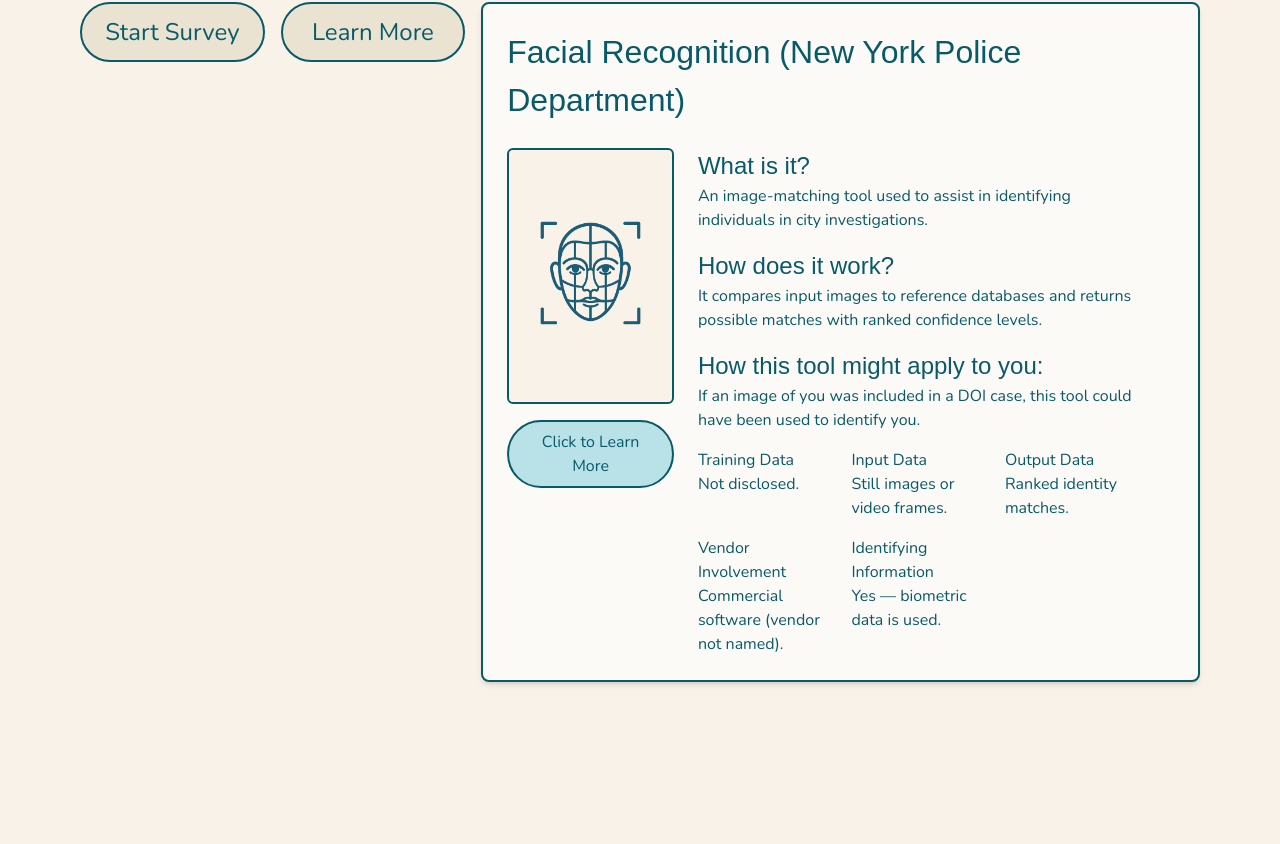
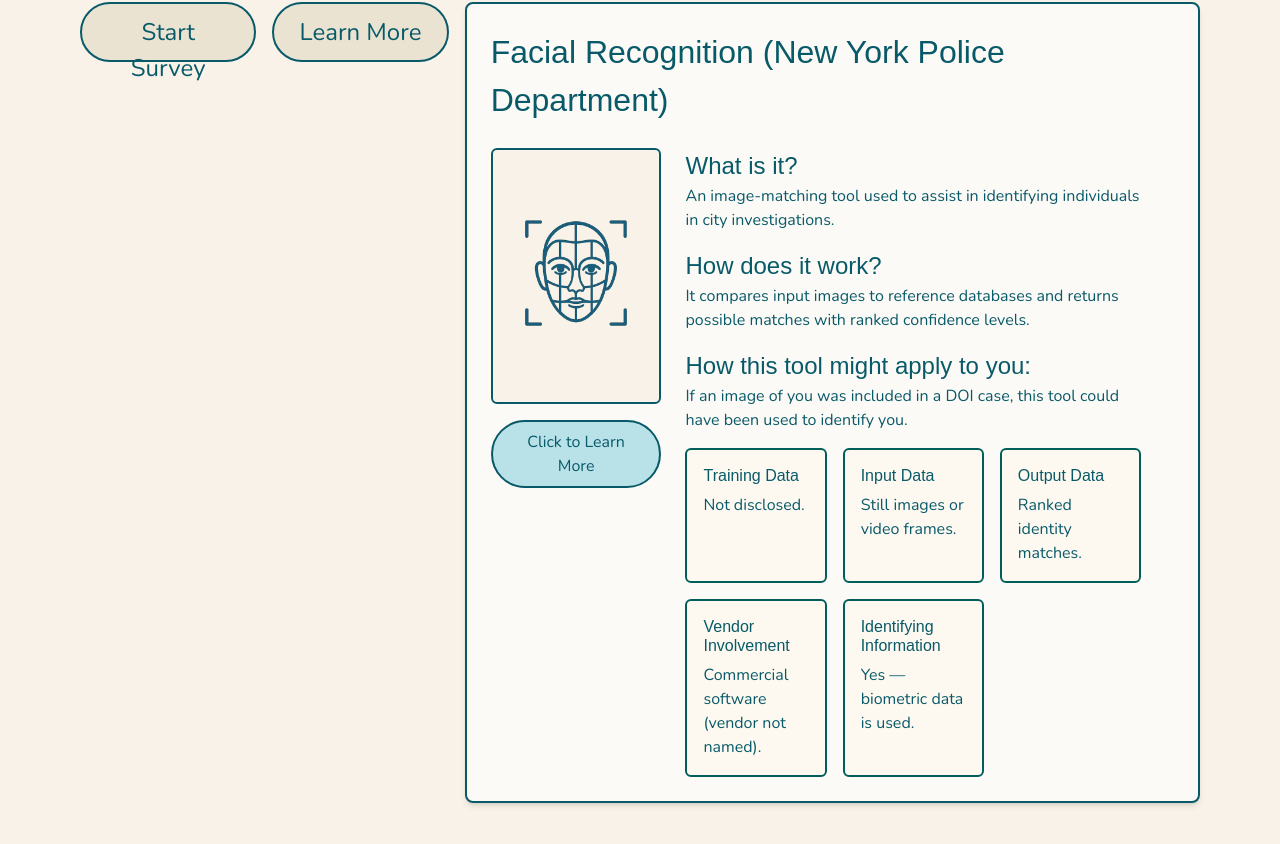
Before and after one commit to aaldayarova/nyc-algo-matcher, a Next.js app in the folder my-app/: page / in a window 1280 px wide. Shown: the part 614-1458 px from the top of the page. Before the commit the page ends 1376 px from the top, so only its background shows below. Built offline with nearby package versions, Linux system fonts and the light colour scheme.

Commit message:
changed styling of Data Cards

```diff
--- a/my-app/src/app/globals.css
+++ b/my-app/src/app/globals.css
@@ -102,3 +102,10 @@
   border-color: var(--main-text-color);
   border-width: 2px;
 }
+
+.data-card-title {
+  font-family: var(--header-font);
+  color: var(--main-text-color);
+  font-size: 100%;
+  line-height: 1.2;
+}
--- a/my-app/src/components/features/AlgoCard.jsx
+++ b/my-app/src/components/features/AlgoCard.jsx
@@ -32,7 +32,7 @@
       </div>
 
       {/* Middle Row: Left and Right */}
-      <div className="flex flex-col md:flex-row md:space-x-6">
+      <div className="flex flex-col md:flex-row md:gap-6">
         {/* Left Side */}
         <div className="md:w-1/4 flex flex-col space-y-4">
           {/* Image Box */}
--- a/my-app/src/components/features/DataCard.jsx
+++ b/my-app/src/components/features/DataCard.jsx
@@ -1,8 +1,8 @@
 export default function DataCard({ title, text }) {
-    return (
-        <div>
-            <p>{title}</p>
-            <p>{text}</p>
-        </div>
-    );
+  return (
+    <div className="border-2 rounded-md border-teal-800 p-4 bg-[#fdf9f0] flex flex-col gap-2 w-full">
+      <p className="data-card-title">{title}</p>
+      <p className="text-teal-800">{text}</p>
+    </div>
+  );
 }
```
